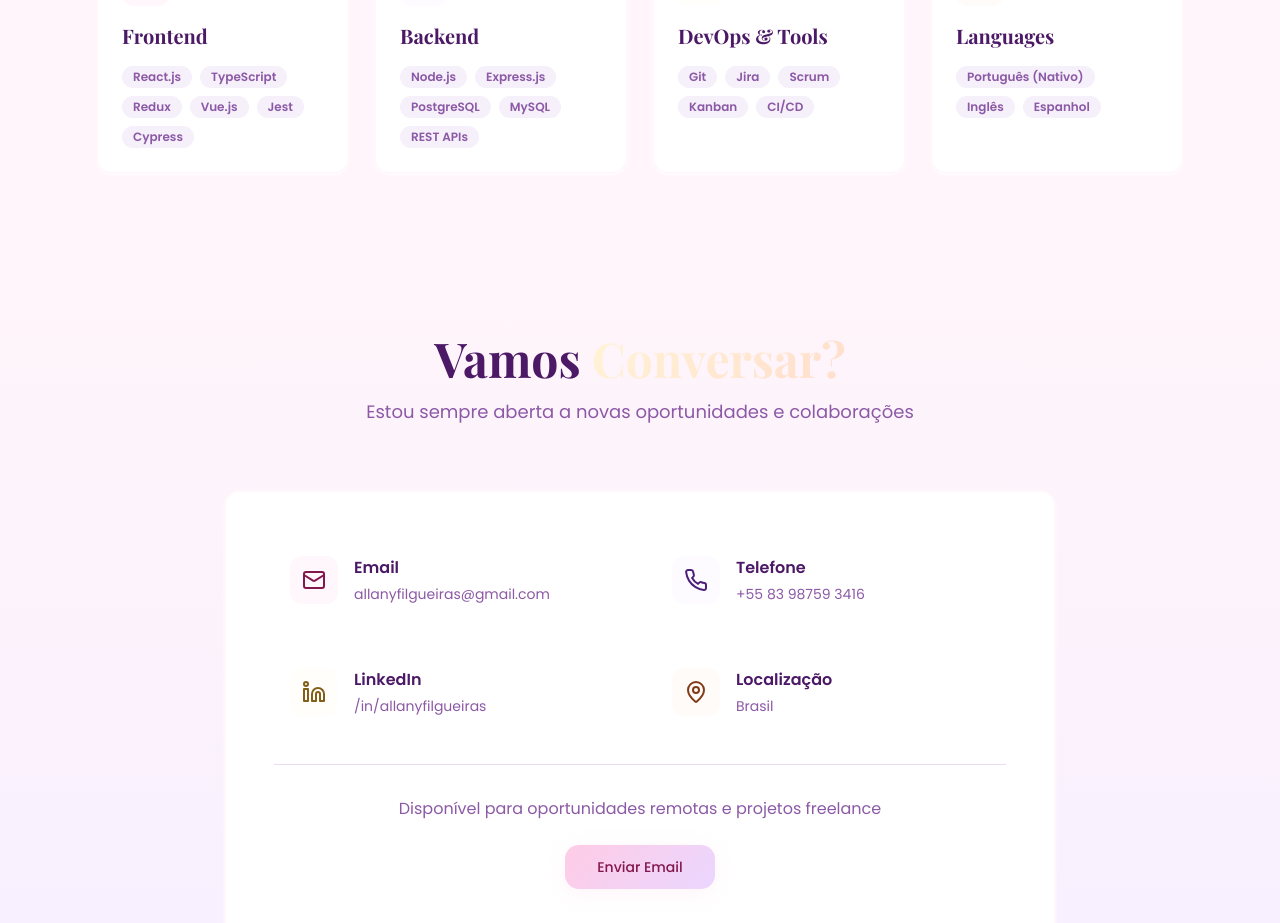
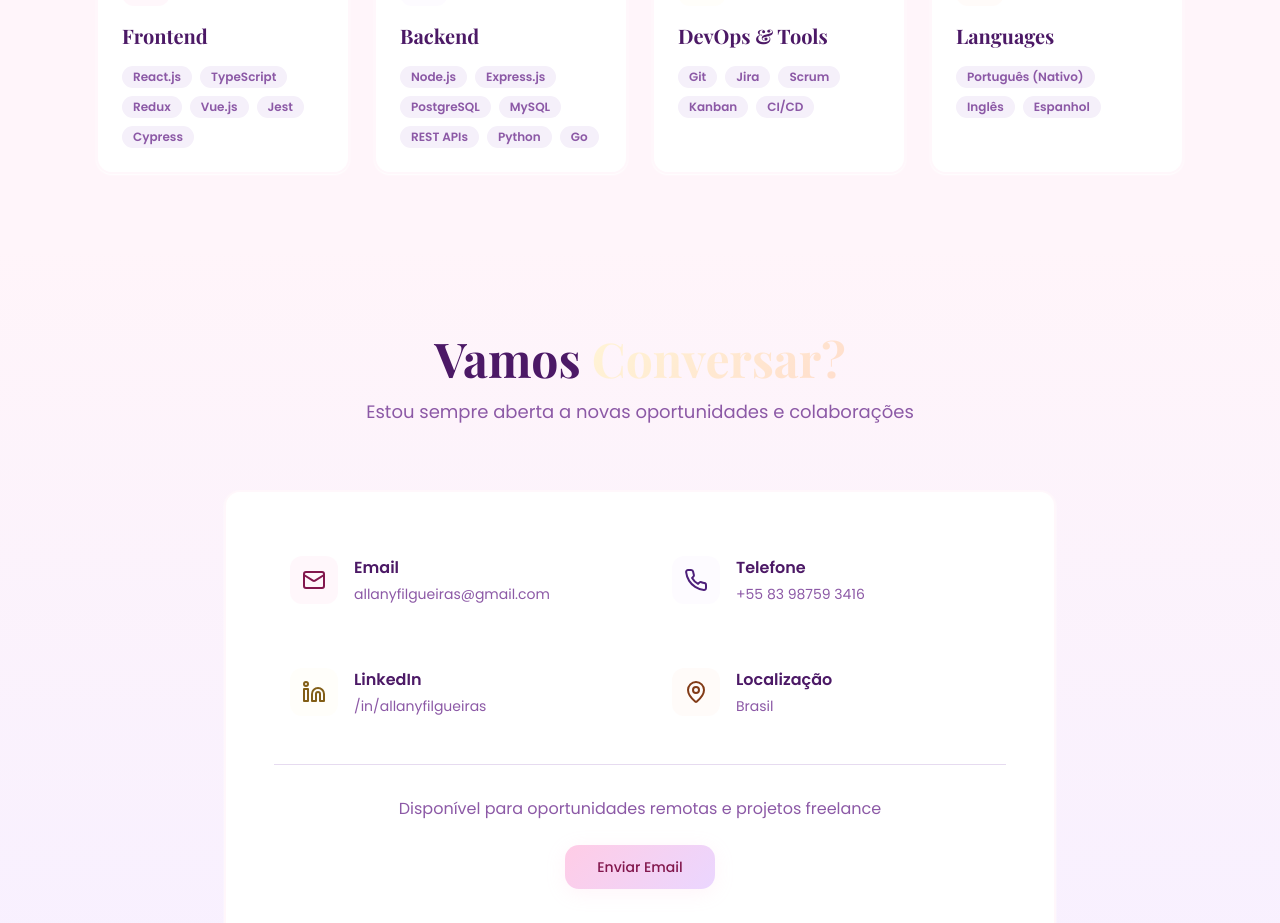
Before and after one commit to AllanyGFilgueiras/soft-script-showcase, a React (Vite) app: page / in a window 1280 px wide. Shown: the part 2920-3843 px from the top of the page. Built offline with nearby package versions, Linux system fonts and the light colour scheme; the HTML template or start-up script is replaced by a standard one.

Commit message:
Atualizar habilidades com Python e Go
Inclui Python e Go na seção de habilidades/tecnologias em src/components/Skills.tsx para ampliar o conjunto de competências listadas.

```diff
--- a/src/components/Skills.tsx
+++ b/src/components/Skills.tsx
@@ -13,7 +13,7 @@ const skillCategories = [
     title: "Backend",
     icon: Database,
     color: "secondary",
-    skills: ["Node.js", "Express.js", "PostgreSQL", "MySQL", "REST APIs"],
+    skills: ["Node.js", "Express.js", "PostgreSQL", "MySQL", "REST APIs", "Python", "Go"],
   },
   {
     title: "DevOps & Tools",
```
